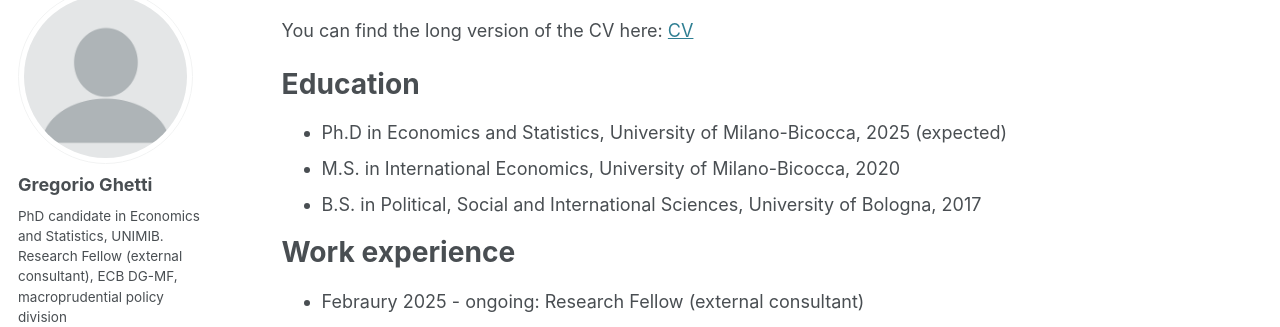
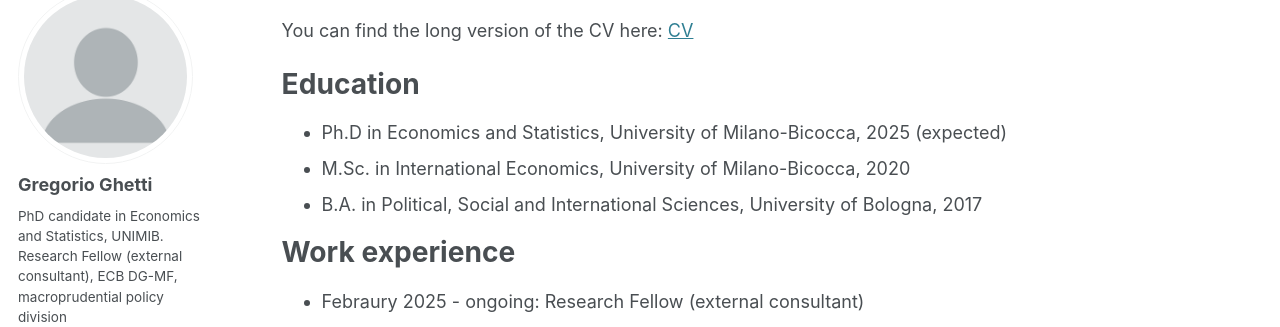
Before and after one commit to GregGh95/GregGh95.github.io, a Jekyll site: the page built from _pages/cv.md, in a window 1280 px wide and 1282 px high. Shown: the part 128-455 px from the top of the window. Built offline with Jekyll 4.4.1, drawn with Linux system fonts in a browser that asks for light colours; some web fonts are replaced.

Commit message:
Update cv.md

```diff
--- a/_pages/cv.md
+++ b/_pages/cv.md
@@ -14,8 +14,8 @@ You can find the long version of the CV here: [CV](files/CV_GG.pdf)
 Education
 ======
 * Ph.D in Economics and Statistics, University of Milano-Bicocca, 2025 (expected)
-* M.S. in International Economics, University of Milano-Bicocca, 2020
-* B.S. in Political, Social and International Sciences, University of Bologna, 2017
+* M.Sc. in International Economics, University of Milano-Bicocca, 2020
+* B.A. in Political, Social and International Sciences, University of Bologna, 2017
 
 Work experience
 ======
```
